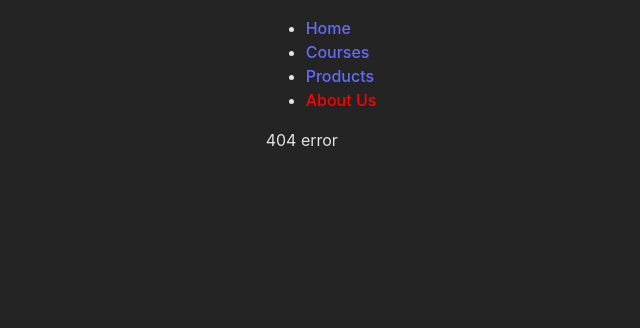
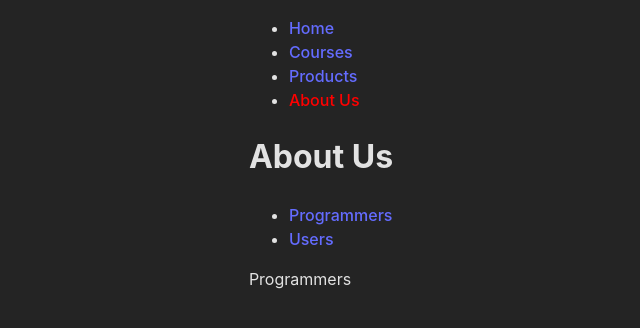
Before and after one commit to golabisib/learnReact, a React (Vite) app in the folder SPA/: page /about-us/programmers in a window 1280 px wide. Before the commit this address had no page. Shown: the top 328 px of the page, without its empty margins (319-959 px from the left). Built offline with nearby package versions, Linux system fonts and the light colour scheme.

Commit message:
The nested Route is added and SPA Season is compilited

```diff
--- a/SPA/src/App.jsx
+++ b/SPA/src/App.jsx
@@ -1,13 +1,17 @@
 import {BrowserRouter ,Routes , Route } from "react-router-dom";
+import { Navigate } from "react-router-dom";
+
 import HomePage from "./pages/HomePage";
 import CoursesPage from "./pages/CoursesPage";
 import AboutUs from "./pages/AboutUs";
 import PageNotFound from "./pages/404";
 import ProductsPage from "./pages/ProductsPage";
 import ProductDetailPage from "./pages/ProductDetailPage";
-import { Navigate } from "react-router-dom";
+import Programmers from "./components/Programmers";
+
+
+
 function App() {
-
 
   return (
     <BrowserRouter>
@@ -17,11 +21,17 @@ function App() {
             <Route path="/courses" element={<CoursesPage />} />
             <Route path="/products" element={<ProductsPage />} />
             <Route path="/products/:id" element={<ProductDetailPage />} />
-            <Route path="/about-us" element={<AboutUs />} />
-            <Route path="*" element={<PageNotFound />}/>
+
+
+            <Route path="/about-us" element={<AboutUs />}>
+                <Route path="programmers" element={<Programmers />} />{/*Nested Route*/}
+                <Route path="users" element={<div>Users</div>} />{/*Nested Route*/}
+            </Route>
+
+            <Route path="/*" element={<PageNotFound />}/>
         </Routes>
     </BrowserRouter>
   )
-}//169
+}//in HomePage component we could use "index" instead "path="/""
 
 export default App
--- /dev/null
+++ b/SPA/src/components/Programmers.jsx
@@ -0,0 +1,11 @@
+
+
+function Programmers() {
+  return (
+    <div>
+        Programmers
+    </div>
+  )
+}
+
+export default Programmers
--- a/SPA/src/pages/AboutUs.jsx
+++ b/SPA/src/pages/AboutUs.jsx
@@ -1,3 +1,4 @@
+import { Outlet, Link } from "react-router-dom"
 import NavBar from "../components/NavBar"
 
 
@@ -6,6 +7,15 @@ function AboutUs() {
     <div>
         <NavBar />
         <h1>About Us</h1>
+        <ul>
+            <li>
+                <Link to="programmers" >Programmers</Link>{/* relative address */}
+            </li>
+            <li>
+                <Link to="users" >Users</Link>{/* relative address */}
+            </li>
+        </ul>
+        <Outlet />
     </div>
   )
 }
```
